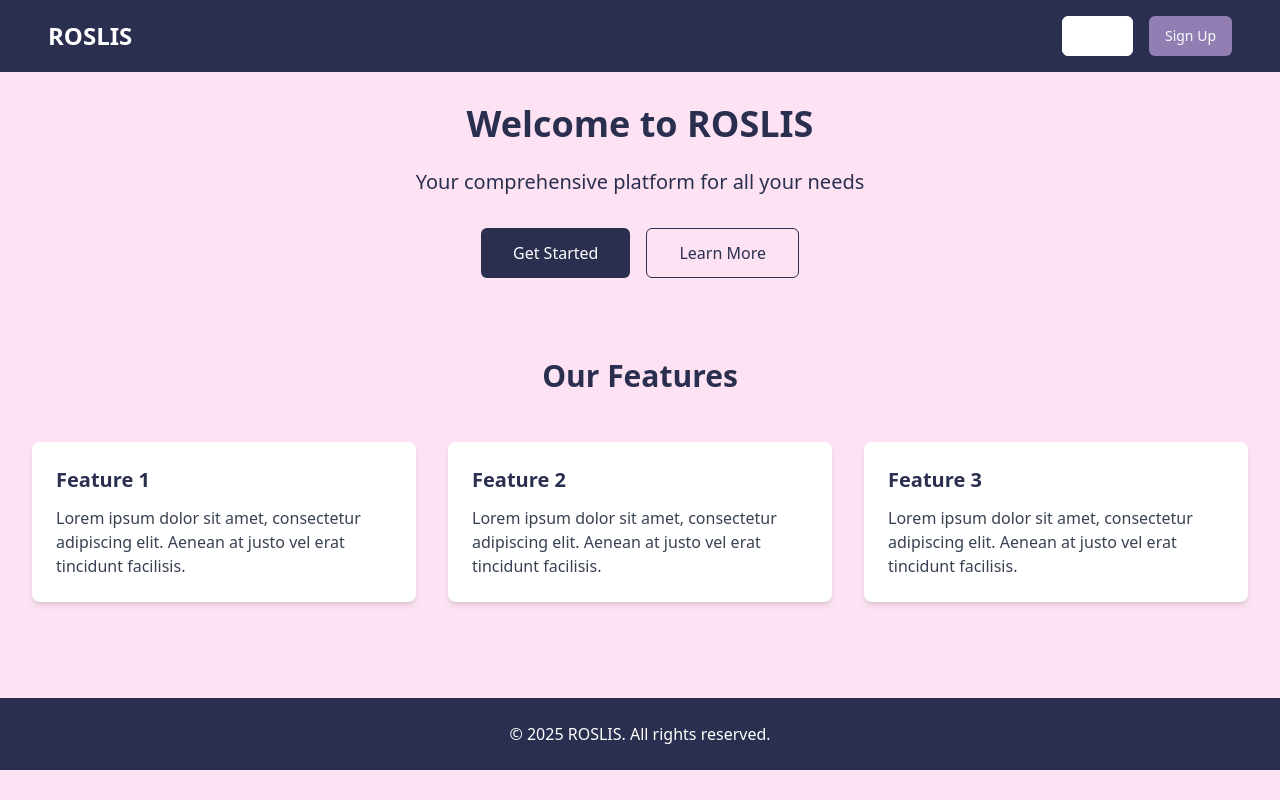
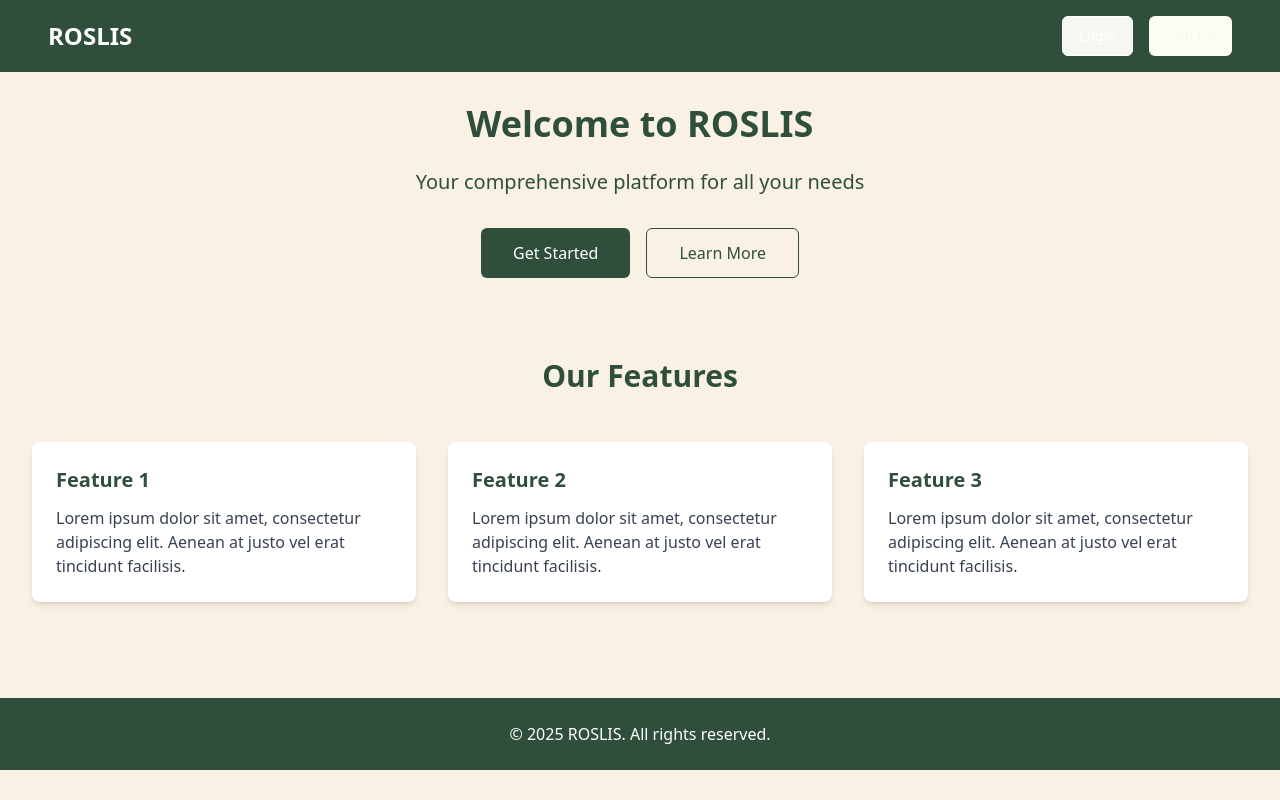
Before and after one commit to matrixxx404/roslis-welcome-portal, a React (Vite) app: page / in a window 1280 px wide. Built offline with nearby package versions, Linux system fonts and the light colour scheme.

Commit message:
Refactor: Update color palette
Update the color palette to the specified values for primary, secondary, accent, and background colors.

```diff
--- a/src/index.css
+++ b/src/index.css
@@ -1,92 +1,69 @@
+
 @tailwind base;
 @tailwind components;
 @tailwind utilities;
 
 @layer base {
   :root {
-    --background: 0 0% 100%;
-    --foreground: 222.2 84% 4.9%;
+    --background: 52 24% 96%;     /* #F9F1E4 */
+    --foreground: 151 35% 18%;    /* #2F4E3C */
 
-    --card: 0 0% 100%;
-    --card-foreground: 222.2 84% 4.9%;
+    --card: 52 24% 96%;
+    --card-foreground: 151 35% 18%;
 
-    --popover: 0 0% 100%;
-    --popover-foreground: 222.2 84% 4.9%;
+    --popover: 52 24% 96%;
+    --popover-foreground: 151 35% 18%;
 
-    --primary: 222.2 47.4% 11.2%;
-    --primary-foreground: 210 40% 98%;
+    --primary: 151 35% 18%;       /* #2F4E3C */
+    --primary-foreground: 52 24% 96%;  /* #FCFEF3 */
 
-    --secondary: 210 40% 96.1%;
-    --secondary-foreground: 222.2 47.4% 11.2%;
+    --secondary: 52 75% 99%;      /* #FCFEF3 */
+    --secondary-foreground: 151 35% 18%;
 
-    --muted: 210 40% 96.1%;
-    --muted-foreground: 215.4 16.3% 46.9%;
+    --muted: 52 75% 99%;
+    --muted-foreground: 151 20% 36%;
 
-    --accent: 210 40% 96.1%;
-    --accent-foreground: 222.2 47.4% 11.2%;
+    --accent: 22 33% 84%;         /* #D8C6B8 */
+    --accent-foreground: 151 35% 18%;
 
     --destructive: 0 84.2% 60.2%;
-    --destructive-foreground: 210 40% 98%;
+    --destructive-foreground: 0 0% 98%;
 
-    --border: 214.3 31.8% 91.4%;
-    --input: 214.3 31.8% 91.4%;
-    --ring: 222.2 84% 4.9%;
+    --border: 22 20% 80%;
+    --input: 22 20% 80%;
+    --ring: 151 35% 18%;
 
     --radius: 0.5rem;
-
-    --sidebar-background: 0 0% 98%;
-
-    --sidebar-foreground: 240 5.3% 26.1%;
-
-    --sidebar-primary: 240 5.9% 10%;
-
-    --sidebar-primary-foreground: 0 0% 98%;
-
-    --sidebar-accent: 240 4.8% 95.9%;
-
-    --sidebar-accent-foreground: 240 5.9% 10%;
-
-    --sidebar-border: 220 13% 91%;
-
-    --sidebar-ring: 217.2 91.2% 59.8%;
   }
 
   .dark {
-    --background: 222.2 84% 4.9%;
-    --foreground: 210 40% 98%;
+    --background: 151 35% 18%;
+    --foreground: 52 24% 96%;
 
-    --card: 222.2 84% 4.9%;
-    --card-foreground: 210 40% 98%;
+    --card: 151 35% 18%;
+    --card-foreground: 52 24% 96%;
 
-    --popover: 222.2 84% 4.9%;
-    --popover-foreground: 210 40% 98%;
+    --popover: 151 35% 18%;
+    --popover-foreground: 52 24% 96%;
 
-    --primary: 210 40% 98%;
-    --primary-foreground: 222.2 47.4% 11.2%;
+    --primary: 52 24% 96%;
+    --primary-foreground: 151 35% 18%;
 
-    --secondary: 217.2 32.6% 17.5%;
-    --secondary-foreground: 210 40% 98%;
+    --secondary: 22 20% 36%;
+    --secondary-foreground: 52 24% 96%;
 
-    --muted: 217.2 32.6% 17.5%;
-    --muted-foreground: 215 20.2% 65.1%;
+    --muted: 22 20% 36%;
+    --muted-foreground: 52 24% 86%;
 
-    --accent: 217.2 32.6% 17.5%;
-    --accent-foreground: 210 40% 98%;
+    --accent: 22 20% 46%;
+    --accent-foreground: 52 24% 96%;
 
     --destructive: 0 62.8% 30.6%;
-    --destructive-foreground: 210 40% 98%;
+    --destructive-foreground: 0 0% 98%;
 
-    --border: 217.2 32.6% 17.5%;
-    --input: 217.2 32.6% 17.5%;
-    --ring: 212.7 26.8% 83.9%;
-    --sidebar-background: 240 5.9% 10%;
-    --sidebar-foreground: 240 4.8% 95.9%;
-    --sidebar-primary: 224.3 76.3% 48%;
-    --sidebar-primary-foreground: 0 0% 100%;
-    --sidebar-accent: 240 3.7% 15.9%;
-    --sidebar-accent-foreground: 240 4.8% 95.9%;
-    --sidebar-border: 240 3.7% 15.9%;
-    --sidebar-ring: 217.2 91.2% 59.8%;
+    --border: 22 20% 36%;
+    --input: 22 20% 36%;
+    --ring: 52 24% 86%;
   }
 }
 
--- a/src/styles/colors.css
+++ b/src/styles/colors.css
@@ -1,7 +1,7 @@
 
 :root {
-  --primary-color: #2A2F4F;
-  --secondary-color: #917FB3;
-  --accent-color: #E5BEEC;
-  --background-color: #FDE2F3;
+  --primary-color: #2F4E3C;
+  --secondary-color: #FCFEF3;
+  --accent-color: #D8C6B8;
+  --background-color: #F9F1E4;
 }
--- a/tailwind.config.ts
+++ b/tailwind.config.ts
@@ -1,4 +1,3 @@
-
 import type { Config } from "tailwindcss";
 
 export default {
@@ -21,10 +20,10 @@ export default {
 		extend: {
 			colors: {
 				roslis: {
-					primary: '#2A2F4F',
-					secondary: '#917FB3',
-					accent: '#E5BEEC',
-					background: '#FDE2F3',
+					primary: '#2F4E3C',
+					secondary: '#FCFEF3',
+					accent: '#D8C6B8',
+					background: '#F9F1E4',
 				},
 				border: 'hsl(var(--border))',
 				input: 'hsl(var(--input))',
```
